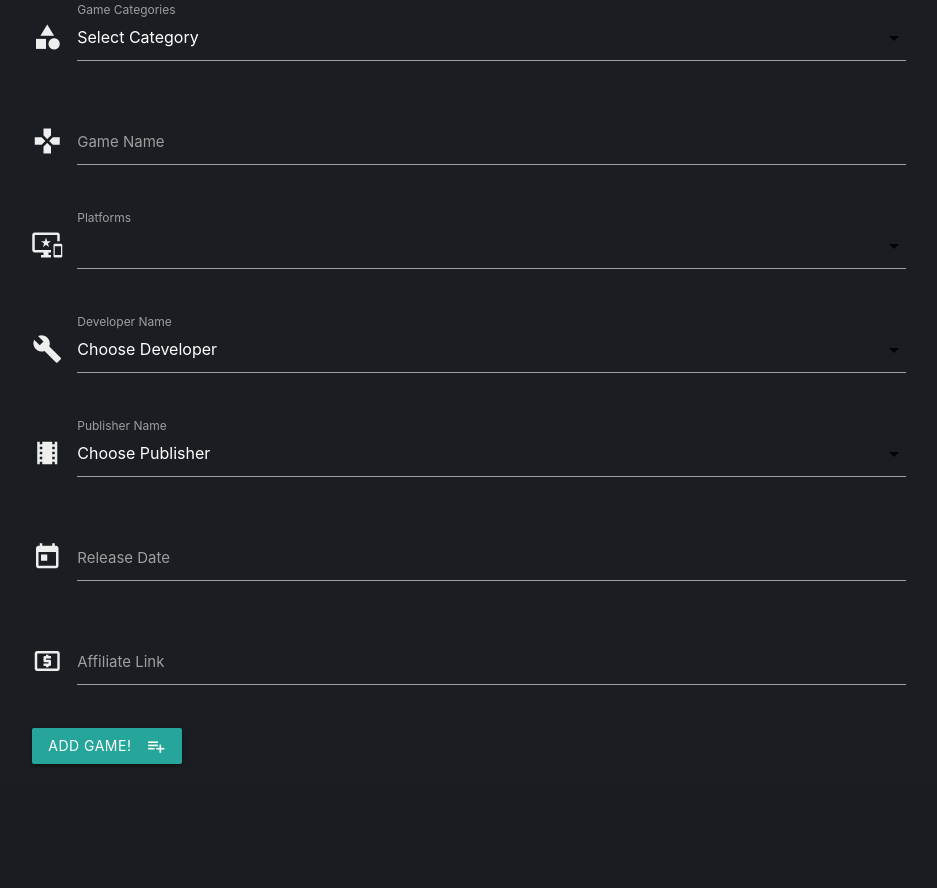
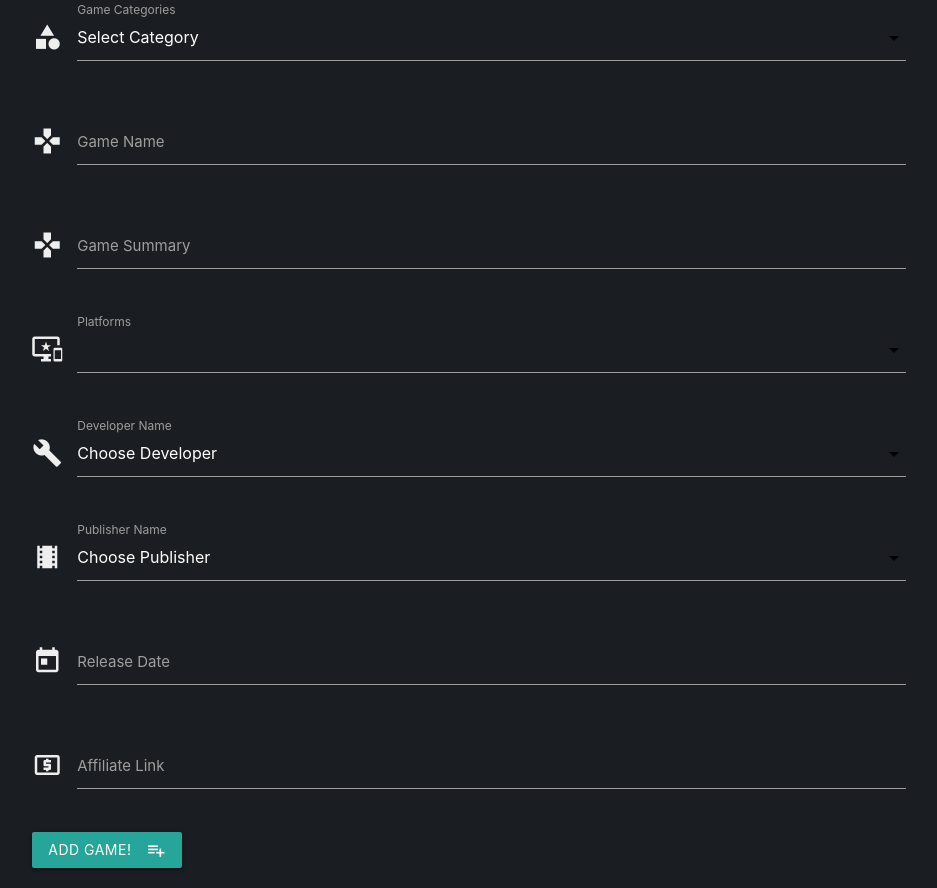
Before and after one commit to danielclements/game_score.gg, a Flask app: page /add_game in a window 1280 px wide. Shown: the part 159-1047 px from the top of the page, without its empty margins (171-1108 px from the left). Before the commit the page ends 923 px from the top, so only its background shows below. Run offline with Flask 2, Linux system fonts and the light colour scheme; data that the repository does not hold is empty; some libraries are stand-ins or nearby versions.

Commit message:
added gamm_summ to add and edit game submission forms

```diff
--- a/app.py
+++ b/app.py
@@ -48,6 +48,7 @@ def insert_game():
     platforms = request.values.getlist('platforms')
     categories = request.values.getlist('categories')
     game_name = request.form['game_name']
+    game_summ = request.form['game_summ']
     developer_name = request.values.getlist('developer_name')
     publisher_name = request.values.getlist('publisher_name')
     release_date = request.form['release_date']
@@ -56,6 +57,7 @@ def insert_game():
         'game_name': game_name,
         'categories': categories,
         'platforms': platforms,
+        'game_summ': game_summ,
         'developer_name': developer_name,
         'publisher_name': publisher_name,
         'release_date': release_date,
@@ -125,6 +127,25 @@ def insert_review():
     return redirect(url_for('get_admin_panel'))
 
 
+@app.route('/add_developer')
+def add_developer():
+    return render_template('add_developer.html')
+
+
+@app.route('/insert_developer', methods=['GET', 'POST'])
+def insert_developer():
+    developers = mongo.db.developers
+    developer_name = request.form.get('developer_name')
+    developer_desc = request.form.get('developer_desc')
+    developer_founding_date = request.form.get('developer_founding_date')
+    developers.insert_one({
+        'developer_name': developer_name,
+        'developer_desc': developer_desc,
+        'developer_founding_date': developer_founding_date
+    })
+    return redirect(url_for('get_admin_panel'))
+
+
 # Edit database sectionå
 
 
@@ -149,28 +170,10 @@ def update_game(game_id):
         'developer_name': request.values.getlist('developer_name'),
         'publisher_name': request.values.getlist('publisher_name'),
         'release_date': request.form.get('release_date'),
-        'affiliate_link': request.form.get('affiliate_link')
+        'affiliate_link': request.form.get('affiliate_link'),
+        'game_summ': request.form.get('game_summ')
     })
 
-    return redirect(url_for('get_admin_panel'))
-
-
-@app.route('/add_developer')
-def add_developer():
-    return render_template('add_developer.html')
-
-
-@app.route('/insert_developer', methods=['GET', 'POST'])
-def insert_developer():
-    developers = mongo.db.developers
-    developer_name = request.form.get('developer_name')
-    developer_desc = request.form.get('developer_desc')
-    developer_founding_date = request.form.get('developer_founding_date')
-    developers.insert_one({
-        'developer_name': developer_name,
-        'developer_desc': developer_desc,
-        'developer_founding_date': developer_founding_date
-    })
     return redirect(url_for('get_admin_panel'))
 
 
--- a/templates/addgame.html
+++ b/templates/addgame.html
@@ -22,6 +22,14 @@
 				<i class="material-icons prefix">gamepad</i>
 				<input class="text-white" id="game_name" name="game_name" type="text"/>
 				<label for="icon_prefix">Game Name</label>
+			</div>
+		</div>
+
+        <div class="row">
+			<div class="input-field col s12">
+				<i class="material-icons prefix">gamepad</i>
+				<input class="text-white" id="game_summ" name="game_summ" type="text"/>
+				<label for="icon_prefix">Game Summary</label>
 			</div>
 		</div>
 
```
Also changed, not shown: templates/editgame.html (+8 -0 lines).
